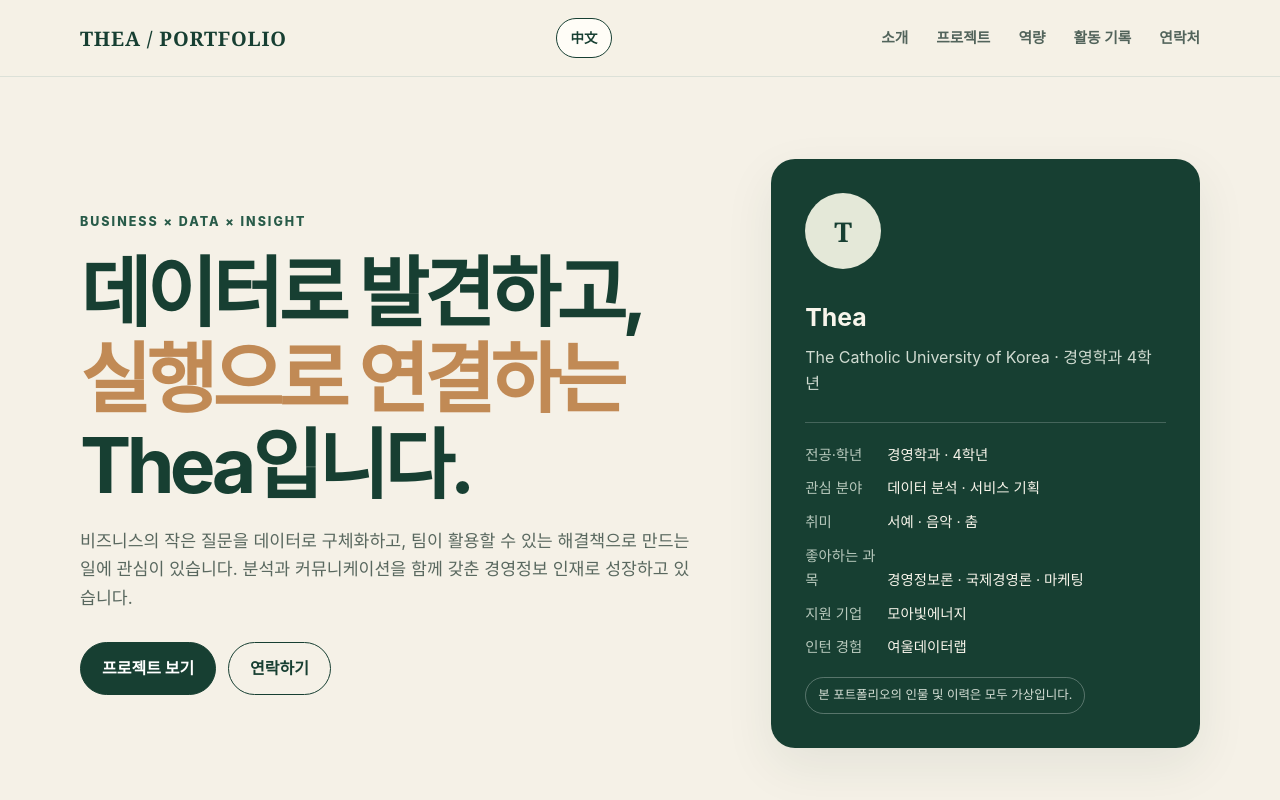
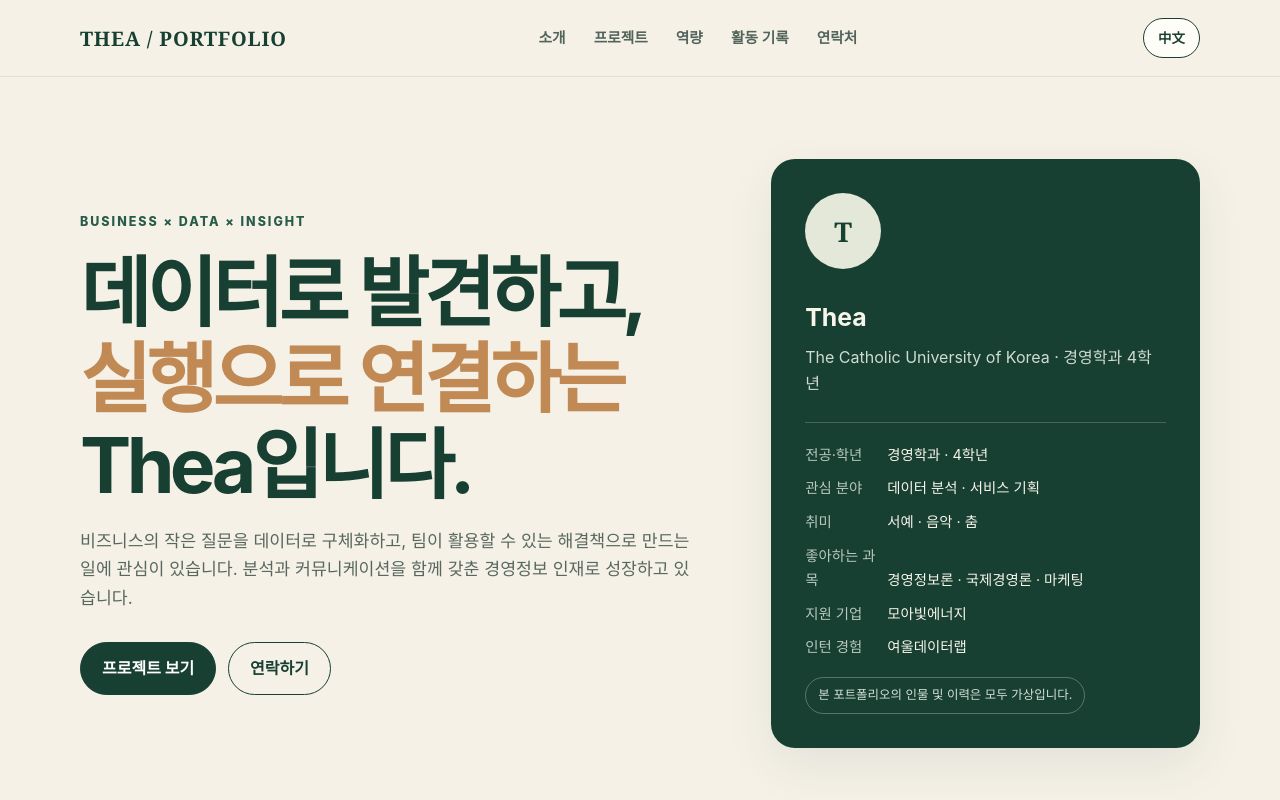
Before and after one commit to TheaTian345/student-portfolio, a plain HTML site: page index.html in a window 1280 px wide. Shown: the top 800 px of the page. Drawn offline with Linux system fonts and the light colour scheme.

Commit message:
Refactor navigation and language toggle styles

```diff
--- a/index.html
+++ b/index.html
@@ -32,13 +32,13 @@
       position: sticky; top: 0; z-index: 20; background: rgba(245,241,231,.96);
       border-bottom: 1px solid var(--line);
     }
-    .nav { min-height: 76px; display: flex; align-items: center; justify-content: space-between; gap: 24px; }
+    .nav { min-height: 76px; display: flex; align-items: center; gap: 24px; }
     .brand { color: var(--green); font-family: Georgia, serif; font-size: 1.25rem; font-weight: 700; letter-spacing: .04em; }
-    .nav-links { display: flex; align-items: center; gap: 28px; }
+    .nav-links { display: flex; align-items: center; gap: 28px; margin-left: auto; margin-right: 34px; }
     .nav-links a { color: #52645b; font-size: .92rem; font-weight: 600; }
     .nav-links a:hover, .nav-links a:focus { color: var(--accent); }
     .menu-toggle { display: none; border: 1px solid var(--line); border-radius: 9px; padding: 8px 12px; color: var(--green); background: var(--paper); }
-    .language-toggle { border: 1px solid var(--green); border-radius: 999px; padding: 8px 14px; color: var(--green); background: var(--paper); font-size: .84rem; font-weight: 800; white-space: nowrap; }
+    .language-toggle { margin-left: auto; border: 1px solid var(--green); border-radius: 999px; padding: 8px 14px; color: var(--green); background: var(--paper); font-size: .84rem; font-weight: 800; white-space: nowrap; }
     .language-toggle:hover, .language-toggle:focus-visible { background: var(--sage); }
     .hero { padding: 82px 0 76px; display: grid; grid-template-columns: 1.2fr .8fr; gap: 48px; align-items: center; }
     .eyebrow { color: var(--green-2); font-size: .78rem; font-weight: 800; letter-spacing: .16em; text-transform: uppercase; }
@@ -119,6 +119,8 @@
     @media (max-width: 760px) {
       .wrap { width: min(100% - 34px, 600px); }
       .nav { min-height: 66px; gap: 10px; flex-wrap: wrap; padding: 10px 0; }
+      .nav-links { margin: 0; }
+      .language-toggle { margin-left: 0; }
       .brand { margin-right: auto; }
       .menu-toggle { display: block; }
       .nav-links { display: none; position: absolute; top: 65px; left: 0; right: 0; background: var(--cream); padding: 18px 24px 22px; border-bottom: 1px solid var(--line); flex-direction: column; align-items: flex-start; gap: 15px; }
@@ -140,11 +142,11 @@
   <header>
     <div class="wrap nav">
       <a class="brand" href="#home" aria-label="Thea 홈">THEA / PORTFOLIO</a>
-      <button class="language-toggle" id="languageToggle" type="button" aria-label="Switch language">中文</button>
       <button class="menu-toggle" id="menuToggle" aria-expanded="false" aria-controls="navLinks">메뉴 ☰</button>
       <nav class="nav-links" id="navLinks" aria-label="주요 메뉴">
         <a href="#about">소개</a><a href="#projects">프로젝트</a><a href="#skills">역량</a><a href="#activities">활동 기록</a><a href="#contact">연락처</a>
       </nav>
+      <button class="language-toggle" id="languageToggle" type="button" aria-label="Switch language">中文</button>
     </div>
   </header>
 
```
